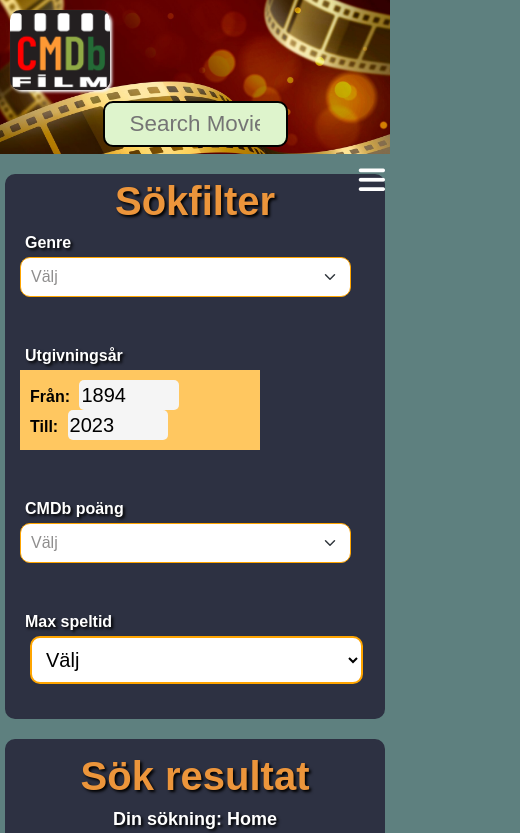
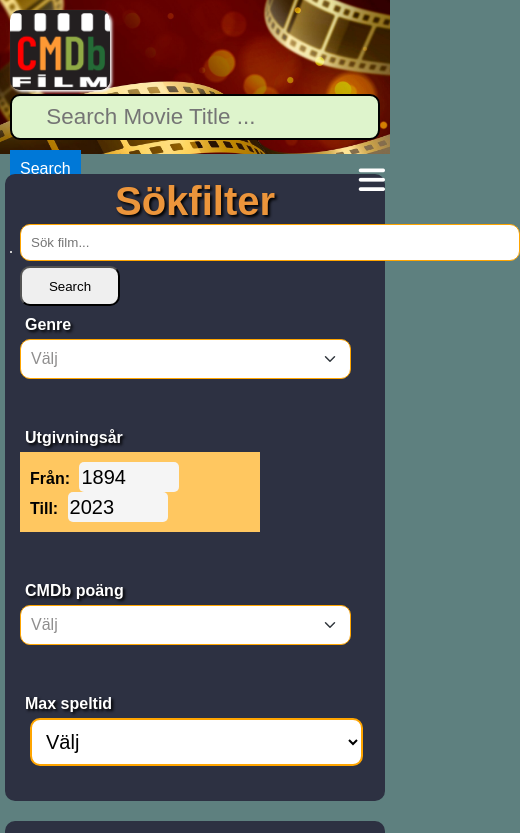
Before and after one commit to LinaSunden/CMDb-Film, a plain HTML site: page search.html in a window 390 px wide. Shown: the top 833 px of the page, 520 px wide, since content can reach past the window. Drawn offline with Linux system fonts and the light colour scheme.

Commit message:
knappar till sökfält, sökfunktion överallt

```diff
--- a/css/style.css
+++ b/css/style.css
@@ -40,7 +40,20 @@ header{
   justify-content: left;
 
 }
-
+.search-button {
+  height: 38px;
+  padding: 0 10px;
+  border: none;
+  background-color: #0078d7;
+  color: #fff;
+  font-size: 16px;
+  cursor: pointer;
+  margin-left: -370px;
+}
+
+.search-button:hover {
+  background-color: #005a9e;
+}
 .search-element {
   display: flex;
   align-items: stretch;
@@ -68,14 +81,15 @@ header{
   background-color: #DEF4CC;
   padding: 1rem 2rem;
   font-size: 1.4rem;
-  /* height: 40px; */
   border: none;
   border-top-left-radius: 3px;
   border-bottom-left-radius: 3px;
   outline: none;
   color: var(--light-dark-color);
   width: 350px;
-}
+
+}
+
 
 .search-list{
   position: absolute;
@@ -479,13 +493,17 @@ footer{
   text-align: center;
   padding: 5px;
   justify-content: flex-end;
+  position: relative;
 }
 
 .flex-posters{
   position: absolute;
-  top: 110px;
+  /* top: 110px; */
   display: flex;
   flex-direction: column;
+  left: 0;
+  top: 500px;
+  margin: 10px;
 
 }
 
@@ -705,6 +723,40 @@ footer{
 #searchbar-site-search{
   height: 70px;
 }
+
+.search-box2 {
+  position: relative;
+  display: inline-block;
+}
+
+.search-button2{
+  width: 100px;
+  height: 40px;
+  border-radius: 10px;
+  border-color: 2px solid orange;
+}
+
+#movie-search-box2{
+  margin-bottom: 65px;
+  width: 500px;
+  padding: 10px;
+  border-radius: 10px;
+  border: 1px solid orange;
+}
+
+.search-list2{
+  position: absolute;
+  top: 100%;
+  left: 0;
+  max-height: 200px;
+  border: 1px solid #ccc;
+  overflow-y: scroll;
+  z-index: 1;
+}
+
+
+
+
 
 /*Modifierat kod från Youtube till Genre och CMDb poäng för dropdown menyer
 https://www.youtube.com/watch?v=fZgGc9XoZ6U*/
@@ -1217,7 +1269,18 @@ select{
   padding-left: 0;
   margin-left: 0;
 }
-
+.search-container {
+  flex-wrap: wrap;
+}
+.search-button {
+  margin-left: 0;
+  margin-top: 10px;
+}
+.search-element {
+  margin: 0 auto;
+  width: 100%;
+  max-width: 400px;
+}
 
 }
 
@@ -1229,7 +1292,22 @@ select{
 }
 
 /*SÖKRUTA*/
-
+.search-container {
+  flex-wrap: wrap;
+}
+.search-button {
+  margin-left: 0;
+  margin-top: 10px;
+}
+.search-button2{
+  margin-top: 15px;
+  margin-left: 10px;
+}
+.search-element {
+  margin: 0 auto;
+  width: 100%;
+  max-width: 400px;
+}
 .search-element .form-control{
   width: 90%;
   margin: 0 auto;
@@ -1246,6 +1324,10 @@ select{
 }
 .search-list .search-list-item{
   width: 100%;
+}
+#movie-search-box2{
+  margin-left: 10px;
+  margin-bottom: -10px;
 }
 nav{
   flex-direction: column;
--- a/js/search.js
+++ b/js/search.js
@@ -1,5 +1,8 @@
 
 // detalj: https://www.omdbapi.com/?i=tt3896198&apikey=5a4be969
+// https://omdbapi.com/?i=tt4300958&plot=full&apikey=5a4be969
+
+
 
 const movieSearchBox = document.getElementById('movie-search-box');
 const searchList = document.getElementById('search-list');
@@ -23,6 +26,9 @@ function findMovies(){
         searchList.classList.add('hide-search-list');
     }
 }
+
+
+
 
 function displayMovieList(movies){
     searchList.innerHTML = "";
@@ -49,20 +55,73 @@ function displayMovieList(movies){
     loadMovieDetails();
 }
 
-function loadMovieDetails(){
+// function loadMovieDetails(){
+//     const searchListMovies = searchList.querySelectorAll('.search-list-item');
+//     searchListMovies.forEach(movie => {
+//         movie.addEventListener('click', async () => {
+//             // console.log(movie.dataset.id);  får fram id
+//             searchList.classList.add('hide-search-list');
+//             movieSearchBox.value = "";
+//             const result = await fetch(`https://www.omdbapi.com/?i=${movie.dataset.id}&apikey=5a4be969`);
+//             const movieDetails = await result.json();
+//             // console.log(movieDetails)
+//             displayMovieDetails(movieDetails);
+//         });
+//     });
+// }
+
+function loadMovieDetails() {
     const searchListMovies = searchList.querySelectorAll('.search-list-item');
     searchListMovies.forEach(movie => {
         movie.addEventListener('click', async () => {
-            // console.log(movie.dataset.id);  får fram id
             searchList.classList.add('hide-search-list');
             movieSearchBox.value = "";
-            const result = await fetch(`https://www.omdbapi.com/?i=${movie.dataset.id}&apikey=5a4be969`);
+            const result = await fetch(`https://www.omdbapi.com/?i=${movie.dataset.id}&plot=full&apikey=5a4be969`);
             const movieDetails = await result.json();
-            // console.log(movieDetails)
-            displayMovieDetails(movieDetails);
+
+            // Store movie data and redirect to details page
+            storeMovieData(movieDetails);
+            redirectToMovieDetails(movieDetails.imdbID);
         });
     });
 }
+
+function storeMovieData(movie) {
+    // Store the movie object in local storage
+    const movieString = JSON.stringify(movie);
+    const movieKey = `movieData_${movie.imdbID}`;
+    localStorage.setItem(movieKey, movieString);
+}
+
+function constructMovieURL(imdbID) {
+    // Construct the URL with a query parameter for the IMDb ID
+    const queryParams = new URLSearchParams();
+    queryParams.set('imdbID', imdbID);
+    const url = `movie.html?${queryParams.toString()}`;
+    return url;
+}
+
+function redirectToMovieDetails(imdbID) {
+    const url = constructMovieURL(imdbID);
+    // Redirect to the detail page with the IMDb ID in the URL
+    window.location.href = url;
+}
+
+// Byte till söksidan
+function redirectToSearchPage() {
+    const searchTerm = document.getElementById('movie-search-box').value.trim();
+    if (searchTerm.length > 0) {
+        window.location.href = `search.html?searchTerm=${searchTerm}`;
+    } else {
+        window.location.href = 'search.html';
+    }
+}
+
+
+
+
+
+
 
 function displayMovieDetails(details){
     resultGrid.innerHTML = `
--- a/search.html
+++ b/search.html
@@ -21,6 +21,7 @@
             <input type = "text" class = "form-control" id = "movie-search-box"
             placeholder="Search Movie Title ..." onkeyup="findMovies()">
 
+
             <div class = "search-list" id = "search-list">
                 <!-- list here -->
                 <!-- <div class = "search-list-item">
@@ -35,6 +36,7 @@
 
             </div>
         </div>
+        <button class="search-button" onclick="redirectToSearchPage()">Search</button>
     </div>
 </header>
     <nav>
@@ -54,6 +56,14 @@
     <div id="flex-content-search">
         <section class="search-filter flex-item">
             <h1>Sökfilter</h1>
+
+            <div class = "search-box2">
+              <input type = "text" class = "form-control2" id = "movie-search-box2" placeholder="Sök film..." onkeyup="findMovies()">
+              <div class = "search-list2" id = "search-list2"></div>
+            </div>
+            <button class="search-button2" onclick="redirectToSearchPage()">Search</button>
+
+
             <div id="grid-container-search-filter">
                 <div id="genres">
                     <h4>Genre</h4>
@@ -121,6 +131,8 @@
             <div class="searchResultheadings clearfix">
               <h1>Sök resultat</h1>
               <h3>Din sökning: Home</h3>
+
+            >
             </div>
 
 
```
Also changed, not shown: index.html (+4 -0 lines), movie.html (+1 -0 lines), js/filter&searchResults.js (added).
